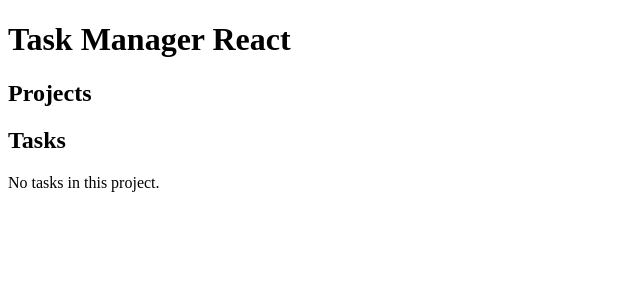
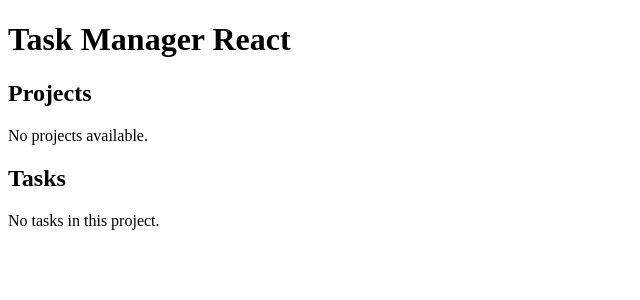
Before and after one commit to Rathunuu/task-manager, a React (Vite) app in the folder task-manager-react/: page / in a window 1280 px wide. Shown: the top 300 px of the page, without its empty margins (0-640 px from the left). Built offline with nearby package versions, Linux system fonts and the light colour scheme.

Commit message:
Refactor ProjectSwitcher for better readability
Refactor ProjectSwitcher component to improve structure and add a message for no projects.

```diff
--- a/task-manager-react/src/ProjectSwitcher.jsx
+++ b/task-manager-react/src/ProjectSwitcher.jsx
@@ -1,17 +1,28 @@
-function ProjectSwitcher({ projects, activeProjectId, onProjectChange }) {
+function ProjectSwitcher({
+    projects,
+    activeProjectId,
+    onProjectChange
+}) {
     return (
-        <div>
-            {projects.map((project) => (
+        <div className="project-switcher">
+            {projects.length === 0 ? (
+                <p>No projects available.</p>
+            ) : (
+                projects.map((project) => (
                     <button
                         key={project.id}
+                        type="button"
+                        className={
+                            project.id === activeProjectId
+                                ? "project-button active"
+                                : "project-button"
+                        }
                         onClick={() => onProjectChange(project.id)}
-                    className={
-                        project.id === activeProjectId ? "active" : ""
-                    }
                     >
                         {project.name}
                     </button>
-            ))}
+                ))
+            )}
         </div>
     );
 }
```
Lines whose indentation alone changed are shown as unchanged.
